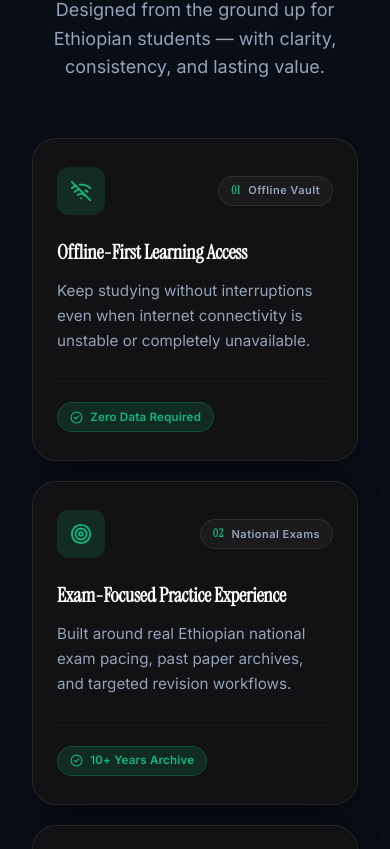
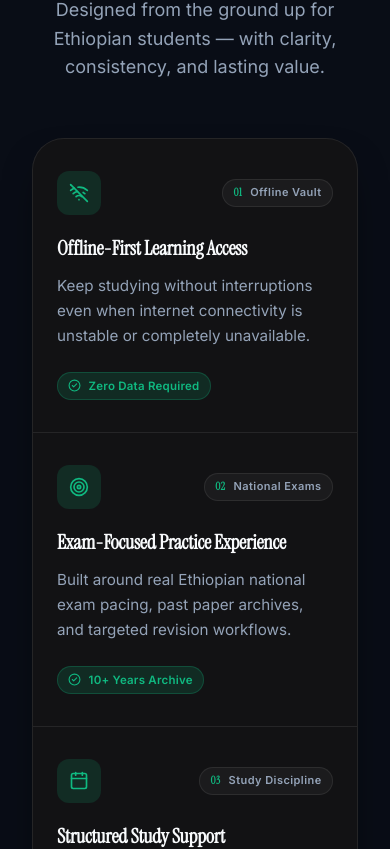
Before and after one commit to abii16/Mesob_Academy, a React (Vite) app: page / in a window 390 px wide. Shown: the part 4975-5824 px from the top of the page. Built offline with nearby package versions, Linux system fonts and the light colour scheme.

Commit message:
refactor(why-mesob): present all capabilities inside one unified master card

```diff
--- a/src/components/sections/Comparison.jsx
+++ b/src/components/sections/Comparison.jsx
@@ -133,41 +133,42 @@ const Comparison = ({ language }) => {
           <p className="comparison-desc">{currentT.desc}</p>
         </div>
 
-        <div className="why-mesob-grid">
+        <motion.div
+          initial={{ opacity: 0, y: 30 }}
+          whileInView={{ opacity: 1, y: 0 }}
+          viewport={{ once: true, margin: "-40px" }}
+          transition={{ duration: 0.6 }}
+          className="why-master-card glass"
+        >
+          <div className="why-master-grid">
             {currentT.features.map((feature, idx) => {
               const IconComponent = featureIcons[idx % featureIcons.length];
               return (
-              <motion.div
-                key={idx}
-                initial={{ opacity: 0, y: 25 }}
-                whileInView={{ opacity: 1, y: 0 }}
-                viewport={{ once: true, margin: "-40px" }}
-                transition={{ duration: 0.45, delay: idx * 0.08 }}
-                className="why-card"
-              >
-                <div className="why-card-top">
-                  <div className="why-icon-box">
-                    <IconComponent size={22} />
+                <div key={idx} className="why-cell">
+                  <div className="why-cell-top">
+                    <div className="why-cell-icon">
+                      <IconComponent size={20} />
                     </div>
-                  <div className="why-meta-pill">
-                    <span className="why-num">{feature.num}</span>
-                    <span className="why-tag">{feature.tag}</span>
+                    <div className="why-cell-meta">
+                      <span className="why-cell-num">{feature.num}</span>
+                      <span className="why-cell-tag">{feature.tag}</span>
                     </div>
                   </div>
 
-                <h3 className="why-card-title">{feature.name}</h3>
-                <p className="why-card-desc">{feature.detail}</p>
+                  <h3 className="why-cell-title">{feature.name}</h3>
+                  <p className="why-cell-desc">{feature.detail}</p>
 
-                <div className="why-card-footer">
-                  <span className="why-badge">
+                  <div className="why-cell-footer">
+                    <span className="why-cell-badge">
                       <CheckCircle2 size={13} />
                       {feature.badge}
                     </span>
                   </div>
-              </motion.div>
+                </div>
               );
             })}
           </div>
+        </motion.div>
       </div>
     </section>
   );
--- a/src/styles/sections/Comparison.css
+++ b/src/styles/sections/Comparison.css
@@ -1,5 +1,5 @@
 /* ==========================================================================
-   Why Mesob Section — Modern Crafted Bento Grid
+   Why Mesob Section — Master Card Layout
    ========================================================================== */
 
 .comparison-section {
@@ -17,116 +17,142 @@
   text-align: center;
 }
 
-/* 2-Column Bento Grid */
-.why-mesob-grid {
+/* Master Card Container */
+.why-master-card {
+  max-width: 1140px;
+  margin: 0 auto;
+  background: var(--glass-bg);
+  border: 1px solid var(--border-color);
+  border-radius: var(--radius-xl, 24px);
+  overflow: hidden;
+  box-shadow: var(--card-shadow);
+  backdrop-filter: blur(24px);
+  -webkit-backdrop-filter: blur(24px);
+  transition: var(--transition-smooth);
+}
+
+.why-master-card:hover {
+  border-color: rgba(52, 211, 153, 0.3);
+  box-shadow: 0 25px 50px -12px var(--color-primary-soft, rgba(5, 150, 105, 0.16));
+}
+
+/* Internal 2-Column Grid */
+.why-master-grid {
   display: grid;
   grid-template-columns: repeat(2, 1fr);
-  gap: 1.75rem;
-  max-width: 1140px;
-  margin: 0 auto;
 }
 
-/* Card */
-.why-card {
-  background: var(--glass-bg);
-  border: 1px solid var(--border-color);
-  border-radius: var(--radius-lg);
-  padding: 2.25rem 2rem;
-  backdrop-filter: blur(20px);
-  -webkit-backdrop-filter: blur(20px);
-  box-shadow: var(--card-shadow);
+/* Individual Cell inside the Master Card */
+.why-cell {
+  padding: 2.5rem 2.5rem;
   display: flex;
   flex-direction: column;
-  transition: var(--transition-smooth);
+  transition: background 0.3s ease, border-color 0.3s ease;
   position: relative;
-  overflow: hidden;
 }
 
-.why-card:hover {
-  border-color: var(--color-primary);
-  transform: translateY(-4px);
-  box-shadow: 0 20px 40px -12px var(--color-primary-soft, rgba(5, 150, 105, 0.16));
+/* Internal Grid Dividers on Desktop */
+@media (min-width: 861px) {
+  /* Right border on odd columns (left column cells 1, 3, 5) */
+  .why-cell:nth-child(odd) {
+    border-right: 1px solid var(--border-color);
+  }
+
+  /* Bottom border on all except the last row (cells 1, 2, 3, 4) */
+  .why-cell:not(:nth-last-child(-n+2)) {
+    border-bottom: 1px solid var(--border-color);
+  }
 }
 
-/* Top Row: Icon and Meta Pill */
-.why-card-top {
+/* Cell Hover Effect */
+.why-cell:hover {
+  background: rgba(255, 255, 255, 0.02);
+}
+
+.why-cell:hover .why-cell-icon {
+  transform: scale(1.08);
+  background: var(--color-primary);
+  color: #064e3b;
+}
+
+.why-cell:hover .why-cell-title {
+  color: var(--color-primary);
+}
+
+/* Cell Top: Icon & Meta */
+.why-cell-top {
   display: flex;
   align-items: center;
   justify-content: space-between;
-  margin-bottom: 1.5rem;
+  margin-bottom: 1.25rem;
 }
 
-.why-icon-box {
-  width: 48px;
-  height: 48px;
-  border-radius: var(--radius-md);
+.why-cell-icon {
+  width: 44px;
+  height: 44px;
+  border-radius: var(--radius-md, 12px);
   background: var(--color-primary-container);
   color: var(--color-primary);
   display: flex;
   align-items: center;
   justify-content: center;
   flex-shrink: 0;
-  transition: transform 0.3s ease;
+  transition: all 0.3s ease;
 }
 
-.why-card:hover .why-icon-box {
-  transform: scale(1.06);
-}
-
-.why-meta-pill {
+.why-cell-meta {
   display: inline-flex;
   align-items: center;
   gap: 0.5rem;
-  font-size: 11.5px;
+  font-size: 11px;
   font-weight: 600;
   letter-spacing: 0.04em;
-  padding: 0.3rem 0.75rem;
+  padding: 0.25rem 0.65rem;
   border-radius: var(--radius-full);
   background: rgba(255, 255, 255, 0.04);
   border: 1px solid var(--border-color);
   color: var(--text-secondary);
 }
 
-.why-num {
+.why-cell-num {
   color: var(--color-primary);
   font-weight: 700;
   font-family: var(--font-display);
 }
 
-.why-tag {
+.why-cell-tag {
   color: var(--text-secondary);
   font-size: 11px;
 }
 
-/* Title & Description */
-.why-card-title {
+/* Cell Title & Description */
+.why-cell-title {
   font-family: var(--font-display);
   font-size: 1.25rem;
   font-weight: 700;
   color: var(--text-primary);
-  margin-bottom: 0.75rem;
+  margin-bottom: 0.65rem;
   line-height: 1.35;
   letter-spacing: -0.01em;
+  transition: color 0.3s ease;
 }
 
-.why-card-desc {
+.why-cell-desc {
   font-size: 0.95rem;
   line-height: 1.65;
   color: var(--text-secondary);
-  margin-bottom: 1.75rem;
+  margin-bottom: 1.5rem;
   flex-grow: 1;
 }
 
-/* Footer Badge */
-.why-card-footer {
+/* Cell Footer */
+.why-cell-footer {
   display: flex;
   align-items: center;
   margin-top: auto;
-  padding-top: 1.25rem;
-  border-top: 1px solid var(--border-soft);
 }
 
-.why-badge {
+.why-cell-badge {
   display: inline-flex;
   align-items: center;
   gap: 0.45rem;
@@ -134,59 +160,76 @@
   font-weight: 600;
   color: var(--color-primary);
   background: var(--color-primary-container);
-  padding: 0.3rem 0.75rem;
+  padding: 0.25rem 0.65rem;
   border-radius: var(--radius-full);
   border: 1px solid rgba(16, 185, 129, 0.25);
   letter-spacing: 0.02em;
 }
 
-/* Responsive */
+/* Mobile & Tablet Responsive */
 @media (max-width: 860px) {
-  .why-mesob-grid {
+  .why-master-grid {
     grid-template-columns: 1fr;
-    gap: 1.25rem;
   }
 
-  .why-card {
-    padding: 1.75rem 1.5rem;
+  .why-cell {
+    padding: 2rem 1.5rem;
+  }
+
+  .why-cell:not(:last-child) {
+    border-bottom: 1px solid var(--border-color);
   }
 }
 
-/* Light Theme / White Mode Contrast Overrides */
-.light-theme .why-card {
+/* Light Theme / White Mode */
+.light-theme .why-master-card {
   background: #ffffff;
   border-color: rgba(95, 69, 46, 0.12);
-  box-shadow: 0 4px 20px rgba(95, 69, 46, 0.05);
+  box-shadow: 0 4px 25px rgba(95, 69, 46, 0.06);
 }
 
-.light-theme .why-card:hover {
+.light-theme .why-master-card:hover {
   border-color: var(--color-primary);
-  box-shadow: 0 20px 40px -12px rgba(5, 150, 105, 0.18);
+  box-shadow: 0 20px 45px -10px rgba(5, 150, 105, 0.18);
 }
 
-.light-theme .why-meta-pill {
-  background: rgba(45, 34, 24, 0.05);
-  border-color: rgba(45, 34, 24, 0.12);
+.light-theme .why-cell:hover {
+  background: rgba(5, 150, 105, 0.03);
 }
 
-.light-theme .why-num {
+.light-theme .why-cell-icon {
+  background: #ecfdf5;
+  color: #059669;
+}
+
+.light-theme .why-cell:hover .why-cell-icon {
+  background: #059669;
+  color: #ffffff;
+}
+
+.light-theme .why-cell-meta {
+  background: rgba(45, 34, 24, 0.04);
+  border-color: rgba(45, 34, 24, 0.1);
+}
+
+.light-theme .why-cell-num {
   color: var(--color-primary);
 }
 
-.light-theme .why-card-title {
+.light-theme .why-cell-title {
   color: #2d2218;
 }
 
-.light-theme .why-card-desc {
+.light-theme .why-cell:hover .why-cell-title {
+  color: #059669;
+}
+
+.light-theme .why-cell-desc {
   color: rgba(45, 34, 24, 0.75);
 }
 
-.light-theme .why-badge {
+.light-theme .why-cell-badge {
   background: #ecfdf5;
   color: #047857;
   border-color: rgba(5, 150, 105, 0.35);
 }
-
-.light-theme .why-card-footer {
-  border-top-color: rgba(95, 69, 46, 0.08);
-}
```
Lines whose indentation alone changed are shown as unchanged.
